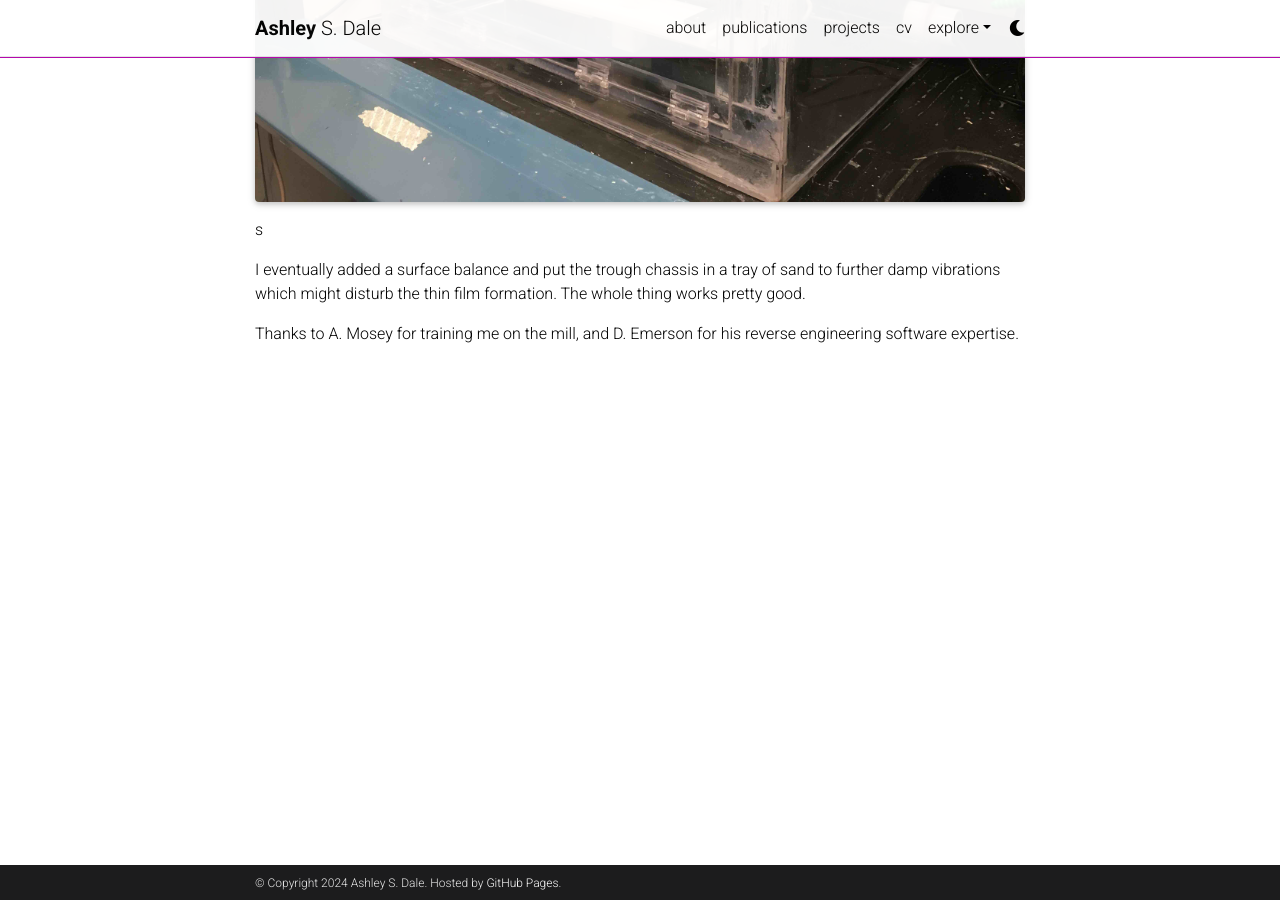
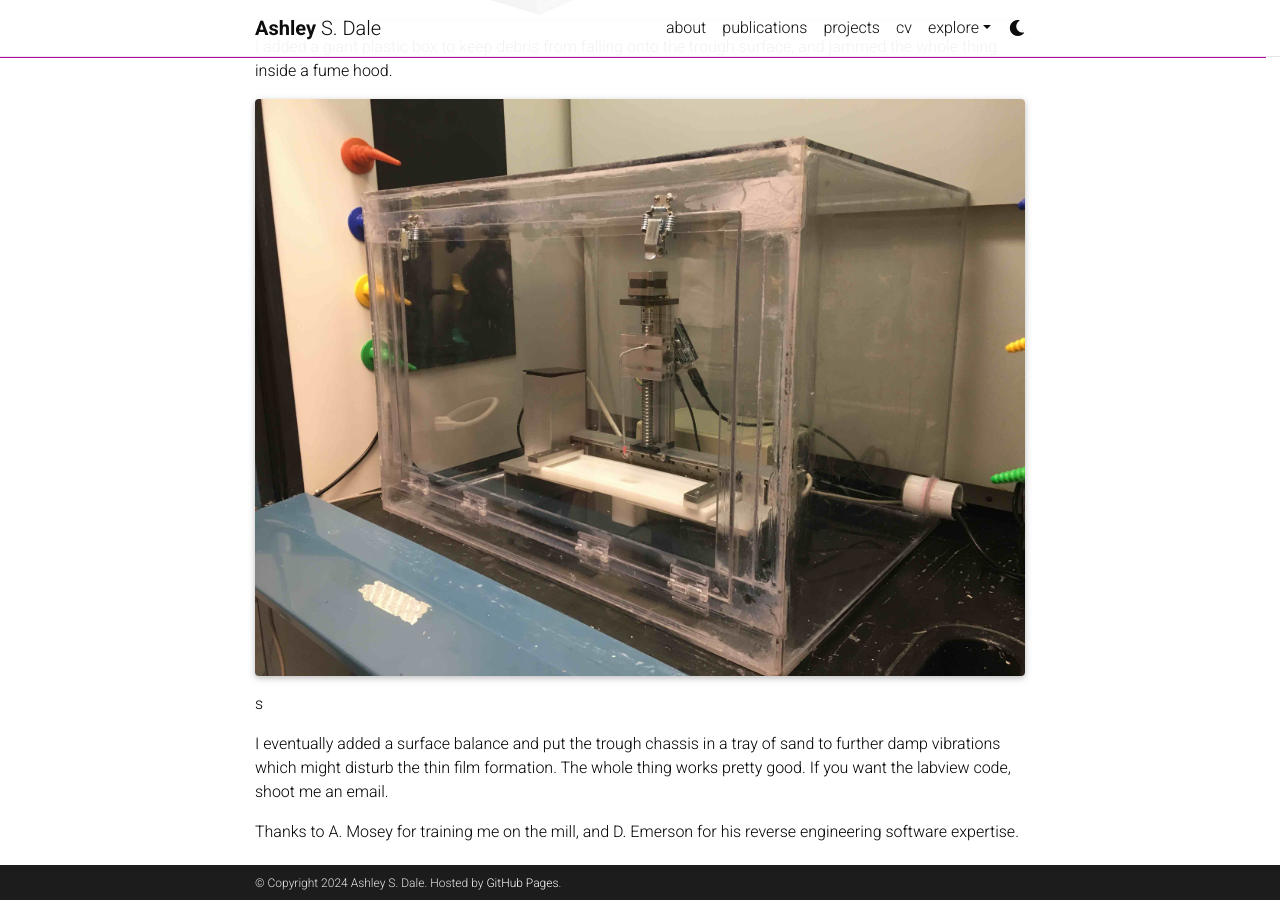
Before and after one commit to daleas0120/OLD_daleas0120.github.io, a Jekyll site: the page built from _projects/12_project.md, in a window 1280 px wide and 900 px high, scrolled down 2704 px. Built offline with Jekyll 4.4.1, drawn with Linux system fonts in a browser that asks for light colours; comment, search, counter and statistics services are not loaded; a style sheet for code colours, icons or effects is not loaded; some of the changed text lies outside the part shown.

Commit message:
try to fix again

```diff
--- a/_projects/12_project.md
+++ b/_projects/12_project.md
@@ -27,13 +27,13 @@
 
 <div class="row">
     <div class="col-sm mt-3 mt-md-0">
-        {% include figure.html path="assets/img/proj12_trough_fab.jpg" title="Milling the delrin part one" class="img-fluid rounded z-depth-1" %}
+        {% include figure.html path="assets/img/proj12_trough_fab.JPG" title="Milling the delrin part one" class="img-fluid rounded z-depth-1" %}
     </div>
     <div class="col-sm mt-3 mt-md-0">
     {% include figure.html path="assets/img/proj12_trough_fab_shellCutter.jpg" title="Milling the delrin part two" class="img-fluid rounded z-depth-1" %}
     </div>
     <div class="col-sm mt-3 mt-md-0">
-    {% include figure.html path="assets/img/proj12_me_missing.jpg" title="Action shot" class="img-fluid rounded z-depth-1" %}
+    {% include figure.html path="assets/img/proj12_me_milling.jpg" title="Action shot" class="img-fluid rounded z-depth-1" %}
     </div>
 </div>
 <div class="caption">
@@ -44,7 +44,7 @@
 
 <div class="row">
     <div class="col-sm mt-3 mt-md-0">
-        {% include figure.html path="assets/img/proj12_systemArchi.jpg" title="open source software architecture" class="img-fluid rounded z-depth-1" %}
+        {% include figure.html path="assets/img/proj12_systemArchi.png" title="open source software architecture" class="img-fluid rounded z-depth-1" %}
     </div>
 </div>
 
@@ -64,6 +64,6 @@
     </div>
 </div>s
 
-I eventually added a surface balance and put the trough chassis in a tray of sand to further damp vibrations which might disturb the thin film formation.  The whole thing works pretty good.
+I eventually added a surface balance and put the trough chassis in a tray of sand to further damp vibrations which might disturb the thin film formation.  The whole thing works pretty good.  If you want the labview code, shoot me an email.
 
 Thanks to A. Mosey for training me on the mill, and D. Emerson for his reverse engineering software expertise.
```
Also changed, not shown: other parts of _projects/12_project.md (+1 -1 lines), _projects/5_project.md (+1 -1 lines), assets/img/proj12_lbTrough_small.jpg.
